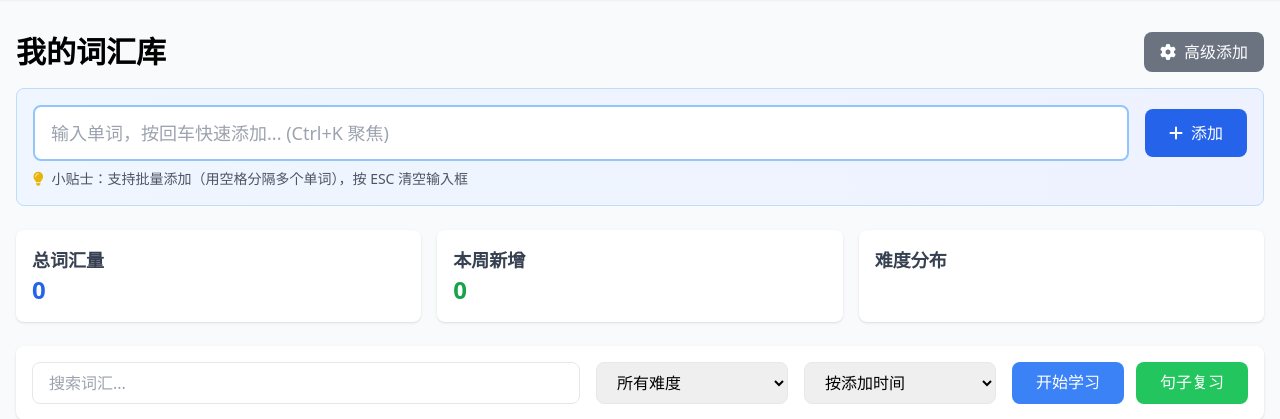
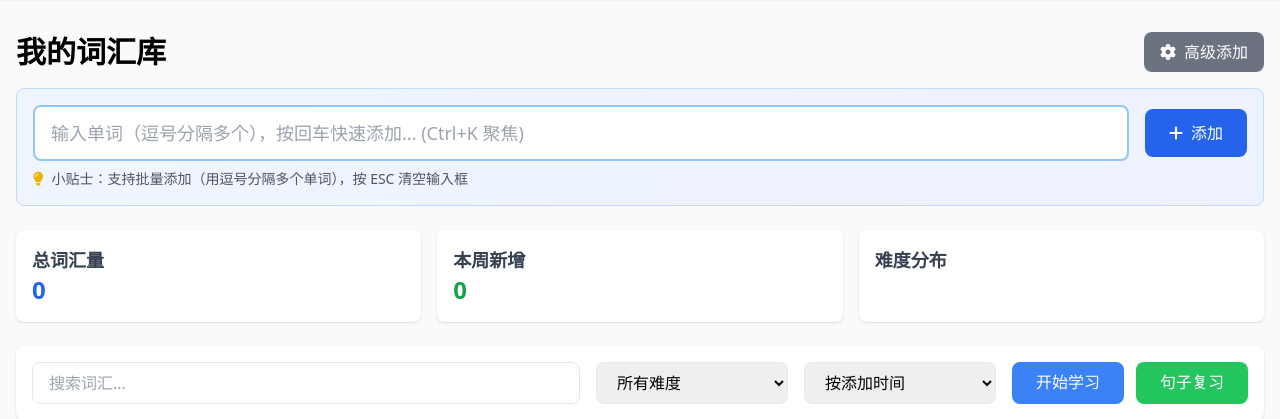
Before and after one commit to huiping192/reuters-study, a Flask app: page /vocabulary in a window 1280 px wide. Shown: the part 64-483 px from the top of the page. Run offline with Flask 3, Linux system fonts and the light colour scheme; data that the repository does not hold is empty; parts of the project's set-up code (start-up, migrations or seed data) failed here and were passed over; some libraries are stand-ins or nearby versions.

Commit message:
Change word separator from space to comma to support phrases
- Update split regex from /\s+/ to /,\s*/ to split by comma instead of space
- Update UI hints and placeholder to indicate comma-separated input
- This allows adding phrases like 'take care of' as single vocabulary items

```diff
--- a/app/templates/vocabulary/list.html
+++ b/app/templates/vocabulary/list.html
@@ -18,7 +18,7 @@
                 <div class="flex-1">
                     <input type="text" id="quick-word-input"
                            class="w-full px-4 py-3 border-2 border-blue-300 rounded-lg focus:outline-none focus:border-blue-500 text-lg"
-                           placeholder="输入单词，按回车快速添加... (Ctrl+K 聚焦)">
+                           placeholder="输入单词（逗号分隔多个），按回车快速添加... (Ctrl+K 聚焦)">
                 </div>
                 <button onclick="quickAddWord()"
                         class="px-6 py-3 bg-blue-600 text-white rounded-lg hover:bg-blue-700 transition-colors font-medium">
@@ -27,7 +27,7 @@
             </div>
             <div class="flex items-center mt-2 text-sm text-gray-600">
                 <i class="fas fa-lightbulb mr-2 text-yellow-500"></i>
-                <span>小贴士：支持批量添加（用空格分隔多个单词），按 ESC 清空输入框</span>
+                <span>小贴士：支持批量添加（用逗号分隔多个单词），按 ESC 清空输入框</span>
             </div>
         </div>
 
@@ -396,8 +396,7 @@ async function quickAddWord() {
         return;
     }
 
-    // 支持批量添加（空格分隔）
-    const wordList = words.split(/\s+/).filter(word => word.length > 0);
+    const wordList = words.split(/,\s*/).filter(word => word.length > 0);
 
     if (wordList.length === 0) {
         showToast('请输入有效的单词', 'warning');
```
